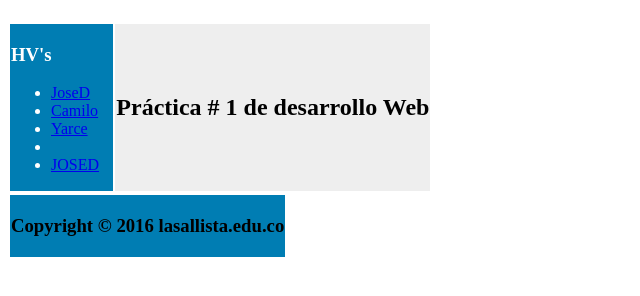
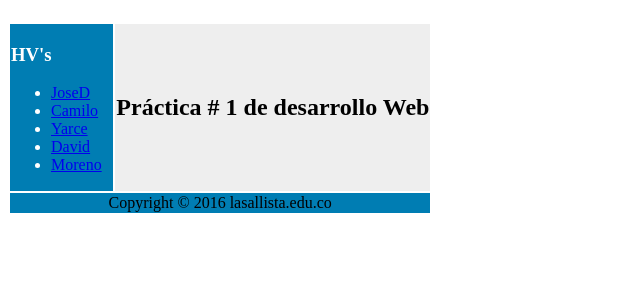
Before and after one commit to alejotima/desarrollo_web_20162, a plain HTML site: page semana3/entrega/index.html in a window 1280 px wide. Shown: the part 146-442 px from the top of the page, without its empty margins (0-640 px from the left). Drawn offline with Linux system fonts and the light colour scheme.

Commit message:
Ajusto el documento mas aporximado al del profesor

```diff
--- a/semana3/entrega/index.html
+++ b/semana3/entrega/index.html
@@ -19,7 +19,11 @@
 		<tr>
 			<td bgcolor="#007DB3">
 				<nav>
-				<h3 align="left"><font color="white">HV's&nbsp;&nbsp;&nbsp;&nbsp;&nbsp;&nbsp;&nbsp;&nbsp;&nbsp;&nbsp;&nbsp;&nbsp;&nbsp;</font></h3>
+					<h3 align="left">
+						<font color="white">
+							HV's&nbsp;&nbsp;&nbsp;&nbsp;&nbsp;&nbsp;&nbsp;&nbsp;&nbsp;&nbsp;&nbsp;&nbsp;&nbsp;
+						</font>
+					</h3>
 					<ul>
 						<font color="white">
 							<li>
@@ -32,10 +36,10 @@
 								<a href="hv_jeyb.html">Yarce</a>
 							</li>
 							<li>
-								<a href="hv_jfm.html"></a>
+								<a href="hv_jfm.html">David</a>
 							</li>
 							<li>
-								<a href="hv_dma.html">JOSED</a>
+								<a href="hv_dma.html">Moreno</a>
 							</li>
 						</font>
 					</ul>
@@ -45,14 +49,9 @@
 				<h2>Práctica # 1 de desarrollo Web</h2>
 			</td>
 		</tr>
-		</table>
-		<table>
 		<tr>
-				<td bgcolor="#007DB3">
-					<h3 align="center">Copyright © 2016 lasallista.edu.co</h3>
-				</td>
-			</tr>
-
+			<td  align="center" colspan="2" bgcolor="#007DB3">Copyright © 2016 lasallista.edu.co</td>
+		</tr>
 	</table>
 	</div>
 
```
Also changed, not shown: semana3/md_jdlf.md (added).
